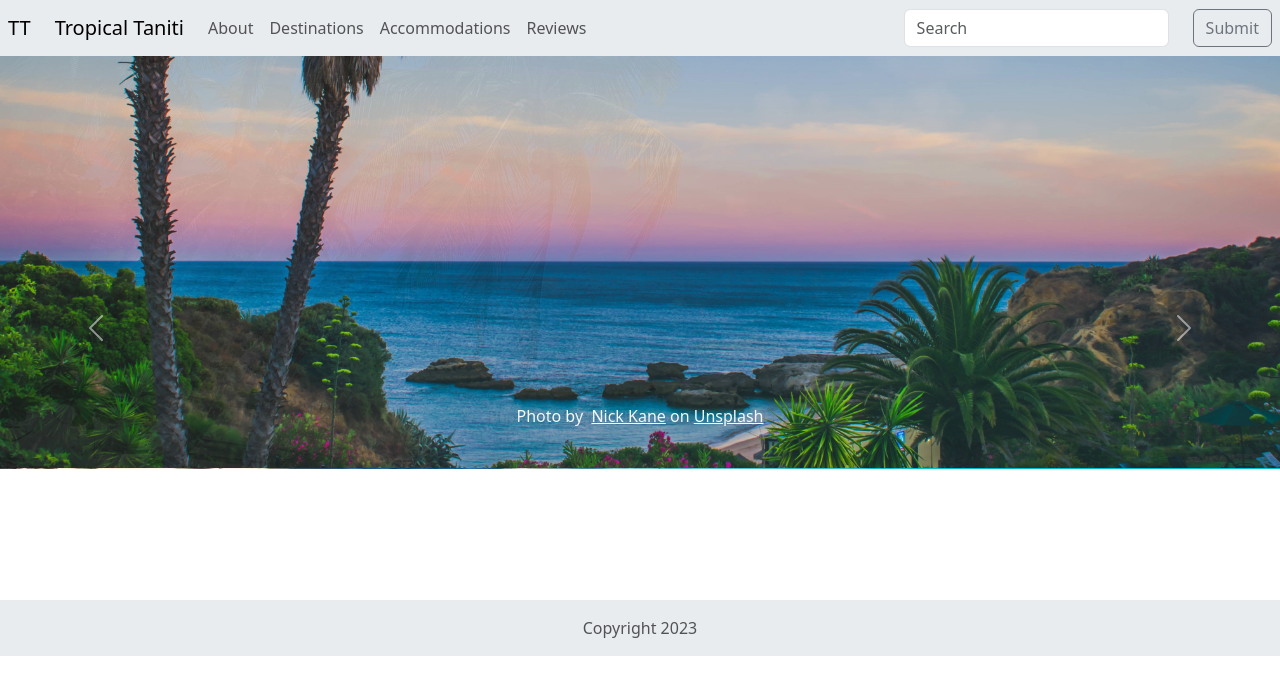
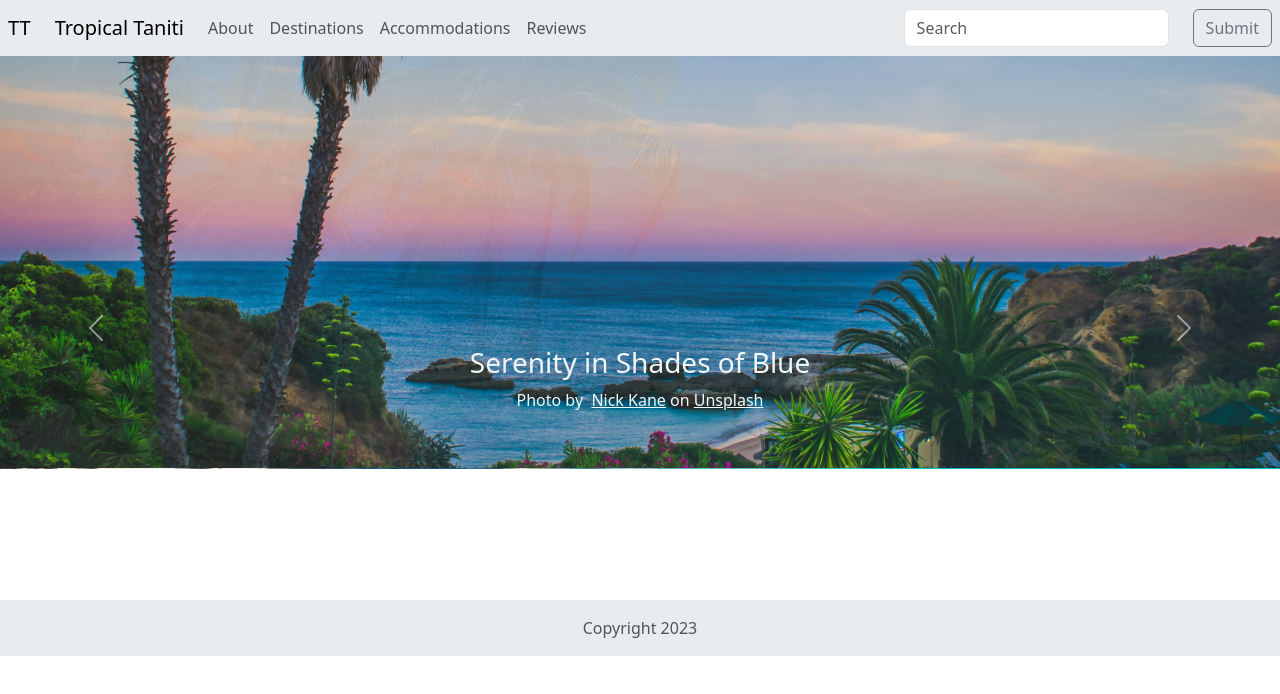
Before and after one commit to mistahoward/c856-prototype, a Gatsby site: page / in a window 1280 px wide. Built offline with nearby package versions, Linux system fonts and the light colour scheme; Gatsby itself is replaced by a stand-in of ours.

Commit message:
adding tag lines

```diff
--- a/src/pages/index.tsx
+++ b/src/pages/index.tsx
@@ -15,6 +15,8 @@ const IndexPage: FC<PageProps> = () => {
 					<Carousel.Item>
 						<StaticImage src="../images/carousel_1.jpg" alt="Tropical Scene" />
 						<Carousel.Caption className="text-black">
+							<h3>Your Palm-Shadowed Sanctuary Awaits</h3>
+							<p>
 								Photo by &nbsp;
 								<a href="https://unsplash.com/@itte?utm_content=creditCopyText&utm_medium=referral&utm_source=unsplash">
 									Ittemaldiviano 🇲🇻
@@ -23,6 +25,7 @@ const IndexPage: FC<PageProps> = () => {
 								<a href="https://unsplash.com/photos/green-palm-tree-on-white-sand-beach-during-daytime-jmkMl20jNS0?utm_content=creditCopyText&utm_medium=referral&utm_source=unsplash">
 									Unsplash
 								</a>
+							</p>
 						</Carousel.Caption>
 					</Carousel.Item>
 					<Carousel.Item>
@@ -31,6 +34,8 @@ const IndexPage: FC<PageProps> = () => {
 							alt="Coconut Trees and Body of Water"
 						/>
 						<Carousel.Caption>
+							<h3>Serenity in Shades of Blue</h3>
+							<p>
 								Photo by &nbsp;
 								<a href="https://unsplash.com/@nickkane?utm_content=creditCopyText&utm_medium=referral&utm_source=unsplash">
 									Nick Kane
@@ -39,6 +44,7 @@ const IndexPage: FC<PageProps> = () => {
 								<a href="https://unsplash.com/photos/coconut-trees-and-body-of-water-painting-eaI3VpRnMbw?utm_content=creditCopyText&utm_medium=referral&utm_source=unsplash">
 									Unsplash
 								</a>
+							</p>
 						</Carousel.Caption>
 					</Carousel.Item>
 					<Carousel.Item>
@@ -47,6 +53,8 @@ const IndexPage: FC<PageProps> = () => {
 							alt="Tropical Cliff line with a village"
 						/>
 						<Carousel.Caption className="text-black">
+							<h3 className="text-white">Coastal Charm, Sunlit Dreams</h3>
+							<p>
 								Photo by&nbsp;
 								<a href="https://unsplash.com/@nathan_cima?utm_content=creditCopyText&utm_medium=referral&utm_source=unsplash">
 									Nathan Cima
@@ -55,6 +63,7 @@ const IndexPage: FC<PageProps> = () => {
 								<a href="https://unsplash.com/photos/a-view-of-a-beach-with-houses-on-the-cliff-2KZksT2BSDw?utm_content=creditCopyText&utm_medium=referral&utm_source=unsplash">
 									Unsplash
 								</a>
+							</p>
 						</Carousel.Caption>
 					</Carousel.Item>
 				</Carousel>
```
Lines whose indentation alone changed are shown as unchanged.
